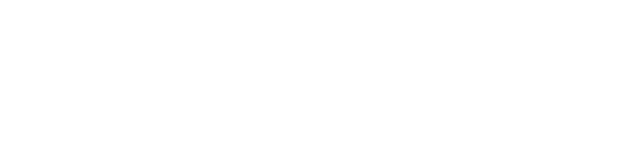
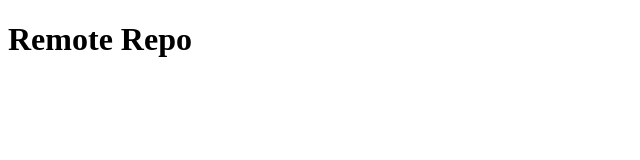
Before and after one commit to ShariBradford/basic_repo, a plain HTML site: page index.html in a window 1280 px wide. Shown: the whole page, without its empty margins (0-640 px from the left). Drawn offline with Linux system fonts and the light colour scheme.

Commit message:
added title to head and div to body in html file.

```diff
--- a/index.html
+++ b/index.html
@@ -3,9 +3,11 @@
 <head>
     <meta charset="UTF-8">
     <meta name="viewport" content="width=device-width, initial-scale=1.0">
-    <title>Document</title>
+    <title>Coding Dojo - Git Module - Assignment IV: Remote Repo</title>
 </head>
 <body>
-    <div class="container"></div>
+    <div class="container">
+        <h1>Remote Repo</h1>
+    </div>
 </body>
 </html>
```
